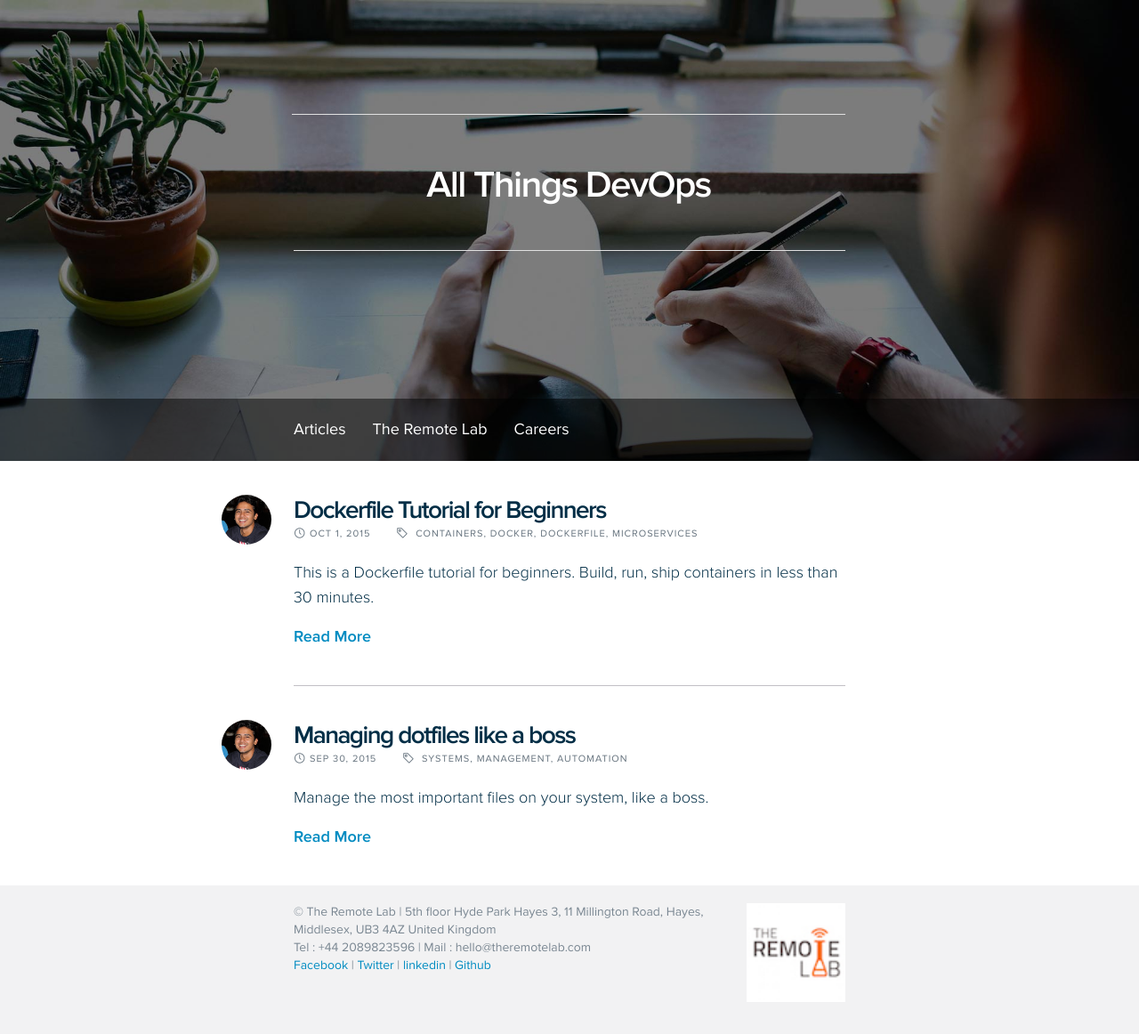
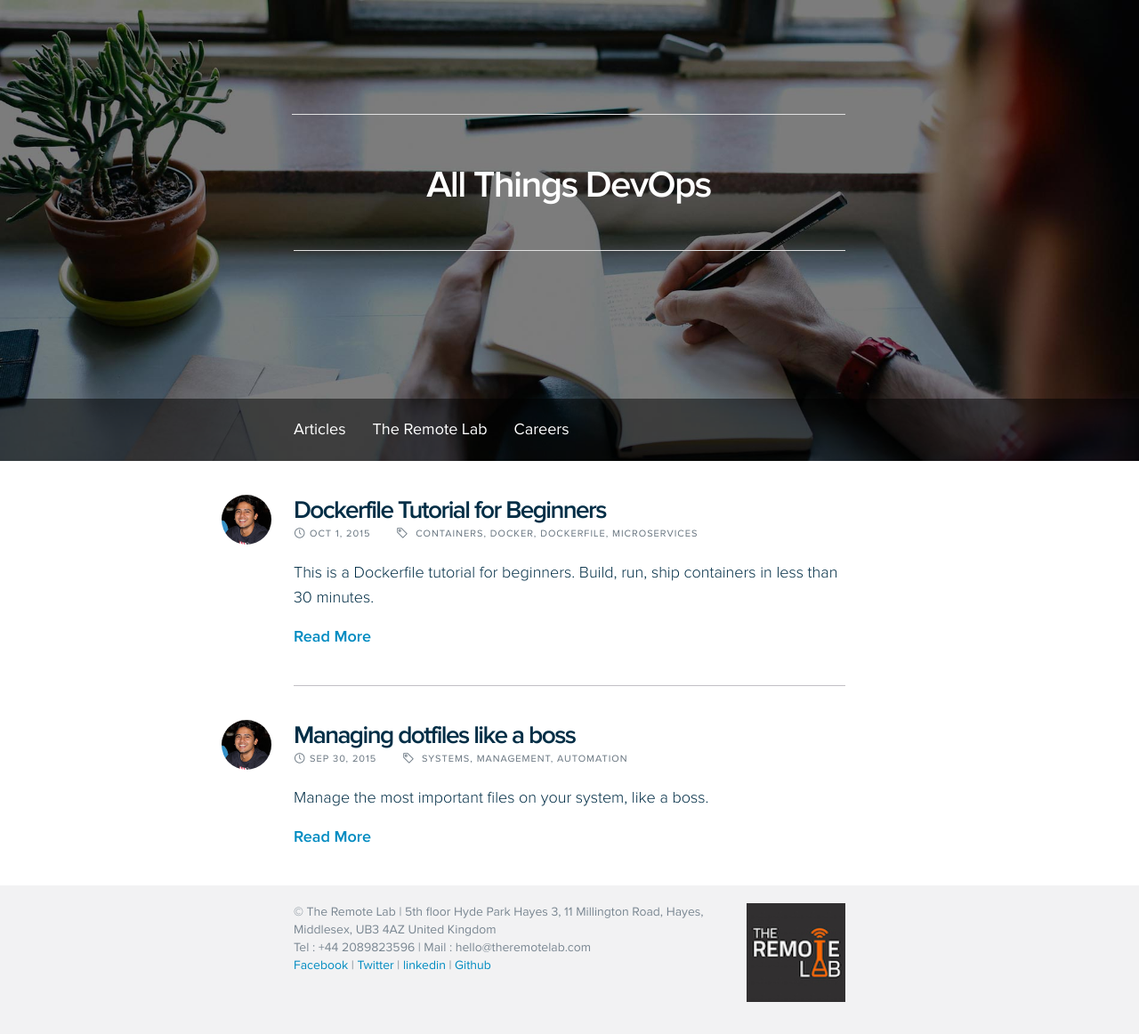
Before and after one commit to ramitsurana/blog, a Jekyll site: the page built from index.html, in a window 1280 px wide. Shown: the whole page at 89% size. Built offline with Jekyll 4.4.1, drawn with Linux system fonts in a browser that asks for light colours; Markdown is read by kramdown in place of the engine named in the settings.

Commit message:
Changing logo in the footer

```diff
--- a/_includes/footer.html
+++ b/_includes/footer.html
@@ -1,7 +1,7 @@
 <footer>
   <div class="wrap cf">
     <a class="site-logo navbar-brand" href="{{ site.baseurl }}/" title="The Remote Lab Blog">
-    <img src="{{ "/assets/img/logo_trans.jpg" | prepend: site.baseurl }}" alt="The Remote Lab">
+    <img src="{{ "/assets/img/logo_small.jpg" | prepend: site.baseurl }}" alt="The Remote Lab">
     <p>
     	&copy; The Remote Lab |
     	5th floor Hyde Park Hayes 3,
```
